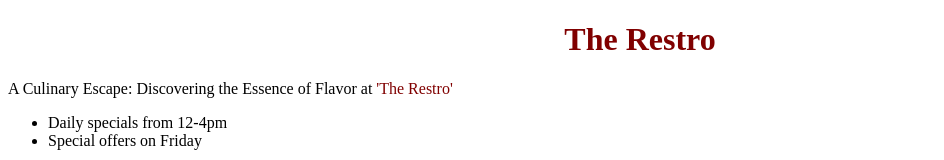
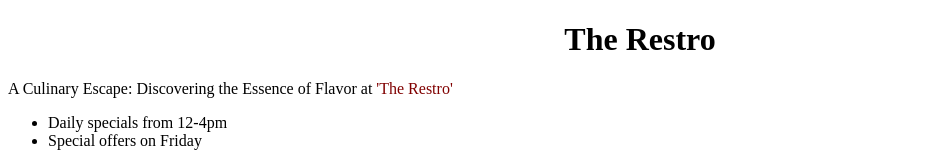
Before and after one commit to SohagiM/Restaurant-Menu, a plain HTML site: page restaurant menu.html in a window 1280 px wide. Shown: the top 160 px of the page, without its empty margins (0-944 px from the left). Drawn offline with Linux system fonts and the light colour scheme.

Commit message:
Update restaurant menu.html

```diff
--- a/restaurant menu.html
+++ b/restaurant menu.html
@@ -5,7 +5,7 @@
     <link rel="icon" href="menu.png" type="image/x-icon">
 </head>
 <body>
-    <h1 align="center" style="color:maroon">The Restro</h1>
+    <h1 align="center">The Restro</h1>
     <p>A Culinary Escape: Discovering the Essence of Flavor at <span style="color:maroon">'The Restro'</span></p>
 <ul>
     <li>
```
